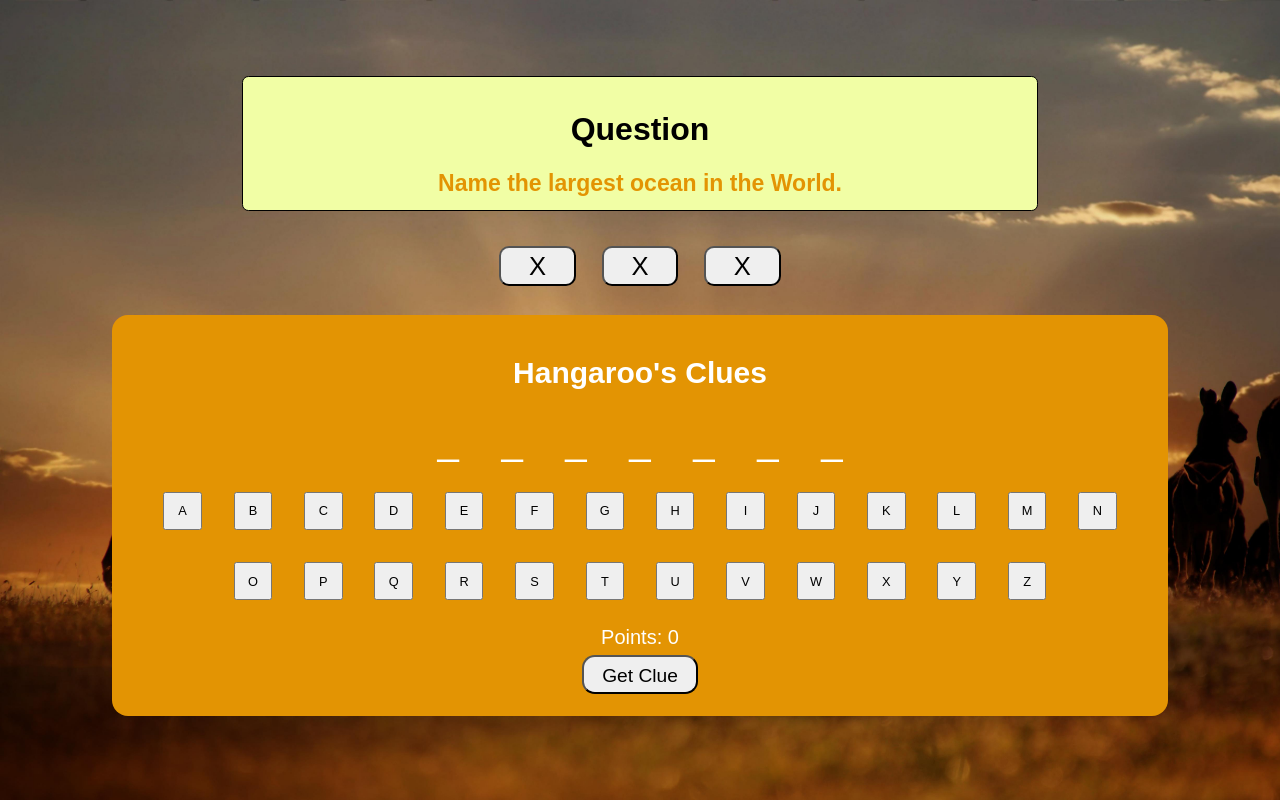
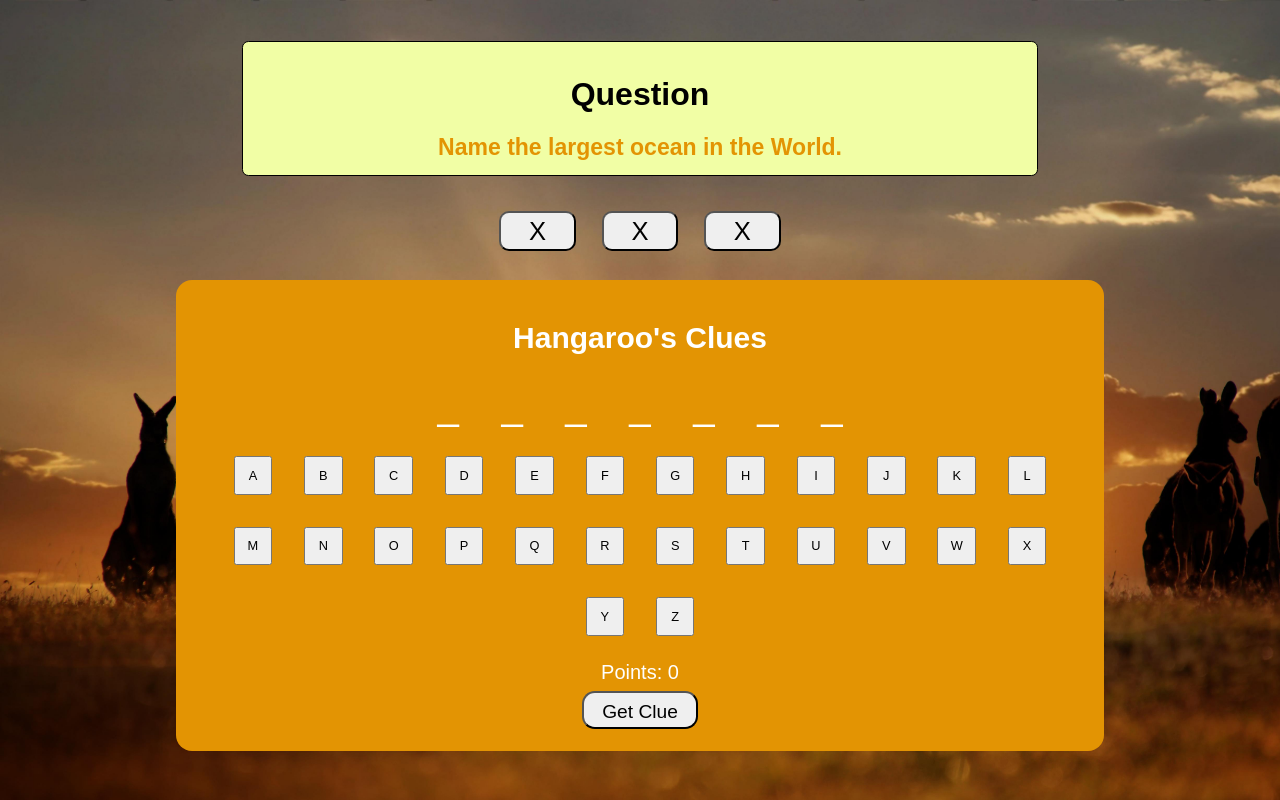
Before and after one commit to HangarooActivity/HangarooActivity.github.io, a PHP site: page / in a window 1280 px wide. Run offline with PHP 8.4, Linux system fonts and the light colour scheme.

Commit message:
Update styles.css

```diff
--- a/styles.css
+++ b/styles.css
@@ -29,7 +29,7 @@ body {
 }
 
 #game-container {
-    width: 80vw;
+    width: 70vw;
     background-color: rgb(227, 148, 3);
     padding: 2vh;
     border-radius: 2vh;
```
